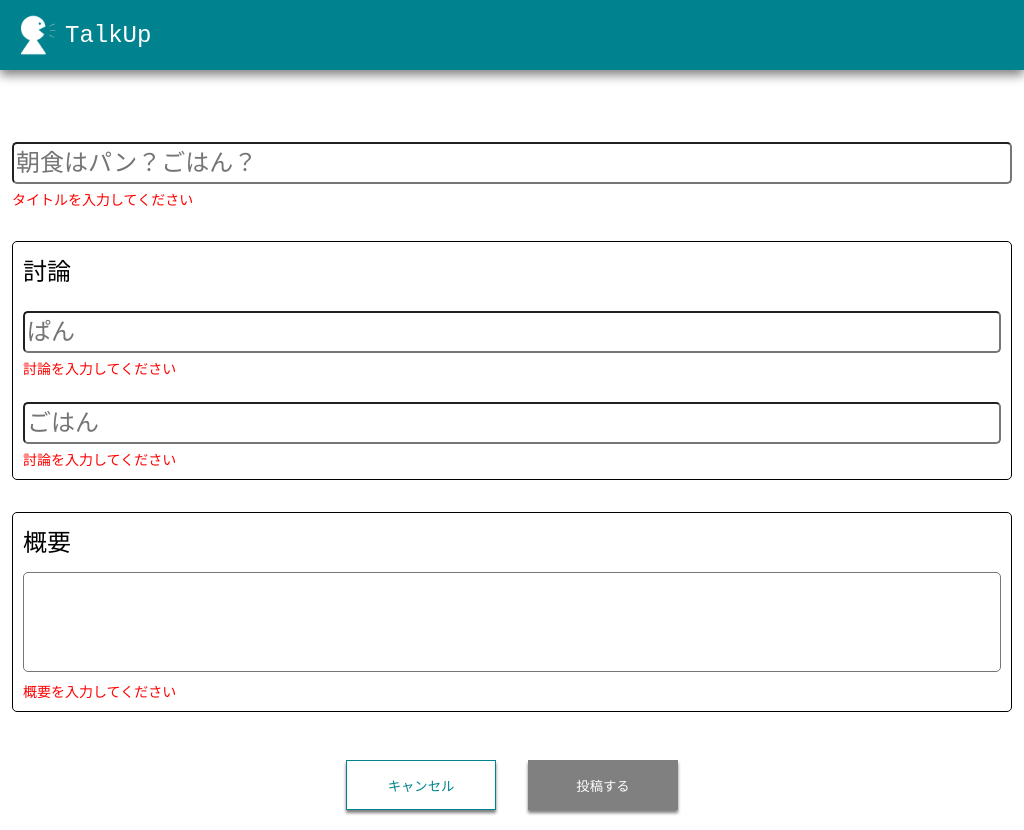
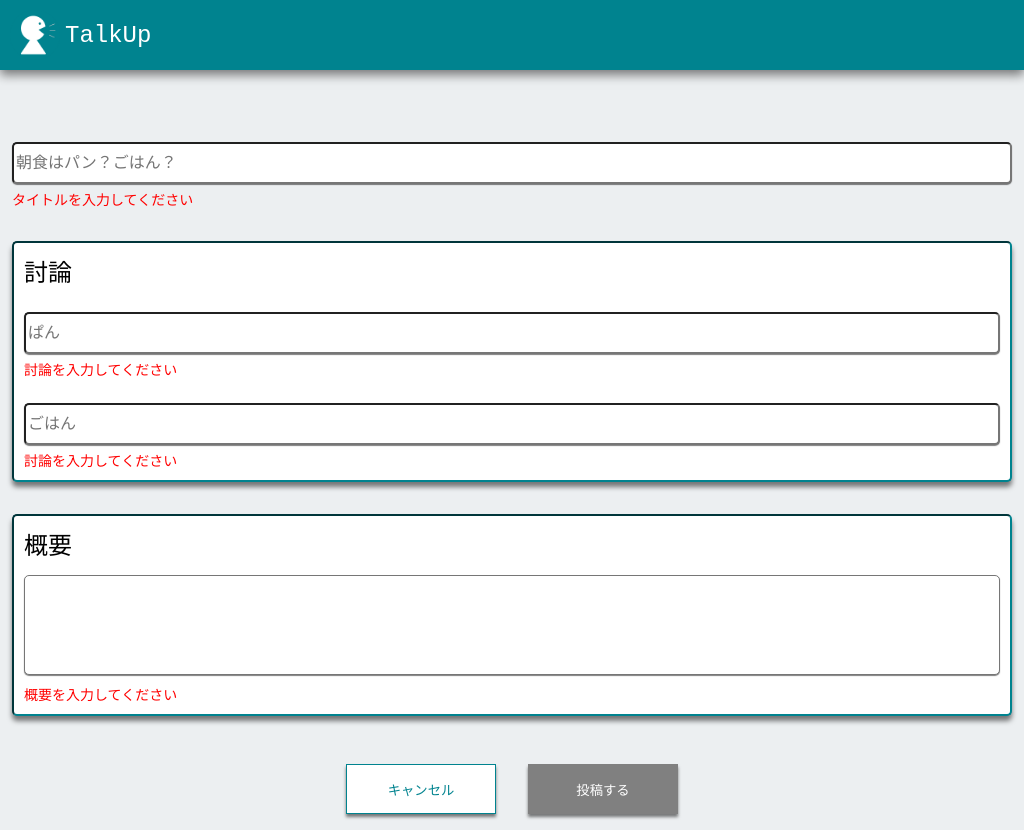
Before and after one commit to sikakou54/Discussion, a Next.js app: page /post in a window 1024 px wide. Built offline with nearby package versions, Linux system fonts and the light colour scheme.

Commit message:
first commit

```diff
--- a/styles/Post.module.css
+++ b/styles/Post.module.css
@@ -12,6 +12,7 @@
     background-color: white;
     color: black;
     font-size: 12px;
+    box-shadow: 0 1px 1px 0 rgba(0, 0, 0, .5);
 }
 
 .discussion {
@@ -23,6 +24,7 @@
     background-color: white;
     color: black;
     font-size: 12px;
+    box-shadow: 0 1px 1px 0 rgba(0, 0, 0, .5);
 }
 
 .secsionName {
@@ -40,14 +42,17 @@
     color: black;
     font-size: 12px;
     overflow: auto;
+    box-shadow: 0 1px 1px 0 rgba(0, 0, 0, .5);
 }
 
 .frame {
     width: 100%;
-    border: 1px solid black;
     padding: 10px;
     border-radius: 5px;
     margin-top: 18px;
+    background-color: white;
+    border: 2px inset #00838f;
+    box-shadow: 0 5px 5px 0 rgba(0, 0, 0, .5);
 }
 
 .buttonArea {
@@ -109,7 +114,7 @@
     }
 
     .title {
-        font-size: 24px;
+        font-size: 16px;
     }
 
     .secsionName {
@@ -118,11 +123,11 @@
 
     .discussion {
         margin-top: 24px;
-        font-size: 24px;
+        font-size: 16px;
     }
 
     .oval {
-        font-size: 24px;
+        font-size: 16px;
     }
 
     .frame {
@@ -151,7 +156,7 @@
     }
 
     .title {
-        font-size: 24px;
+        font-size: 16px;
     }
 
     .secsionName {
@@ -160,11 +165,11 @@
 
     .discussion {
         margin-top: 24px;
-        font-size: 24px;
+        font-size: 16px;
     }
 
     .oval {
-        font-size: 24px;
+        font-size: 16px;
     }
 
     .frame {
--- a/styles/Posts.module.css
+++ b/styles/Posts.module.css
@@ -1,7 +1,6 @@
 .container {
     height: 100vh;
     width: 100vw;
-    background-color: #eceff1;
     color: black;
     position: relative;
 }
--- a/styles/globals.css
+++ b/styles/globals.css
@@ -6,7 +6,7 @@ body {
   width: 100vw;
   font-family: -apple-system, BlinkMacSystemFont, Segoe UI, Roboto, Oxygen,
     Ubuntu, Cantarell, Fira Sans, Droid Sans, Helvetica Neue, sans-serif;
-  background-color: white;
+    background-color: #eceff1;
   color: black;
 }
 
```
